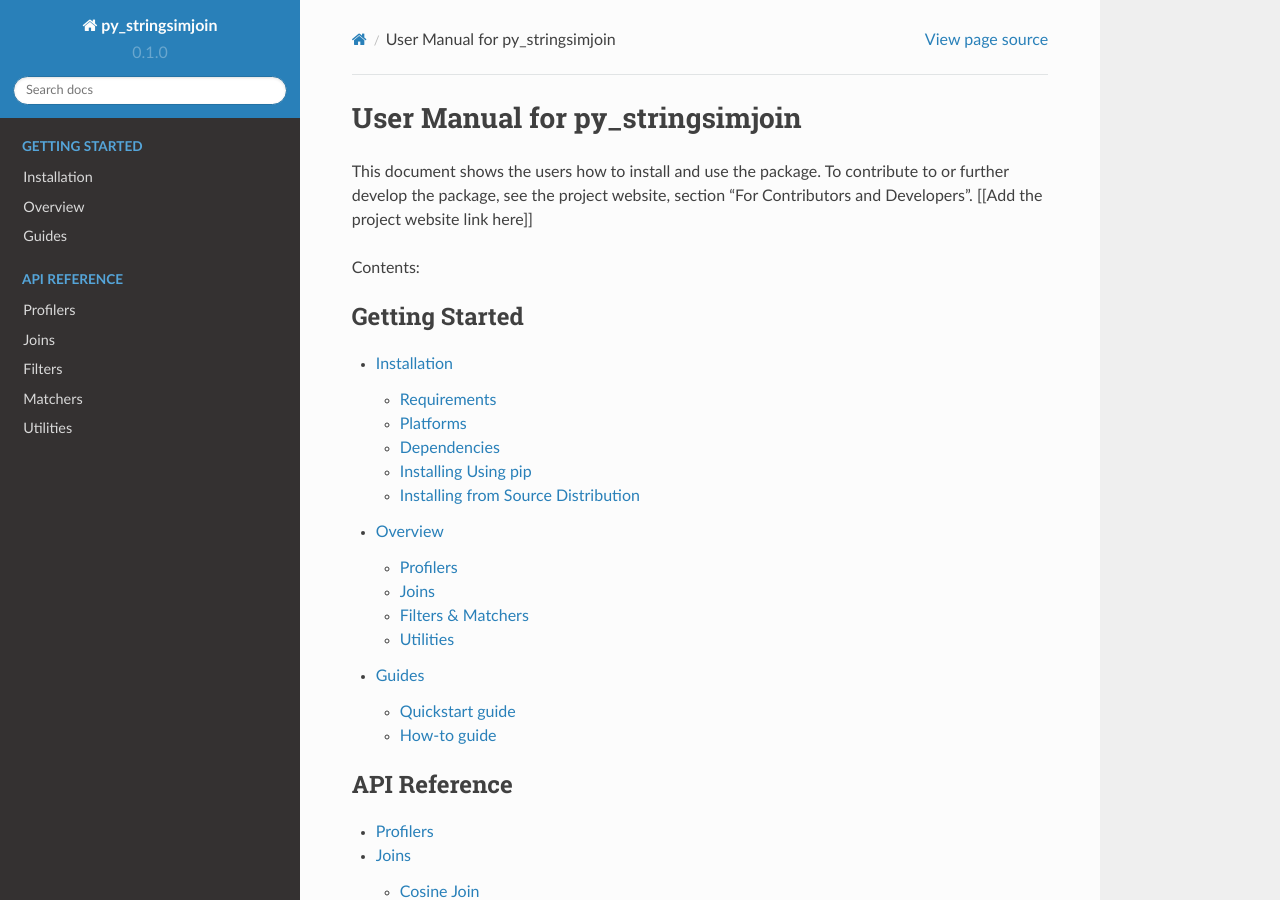
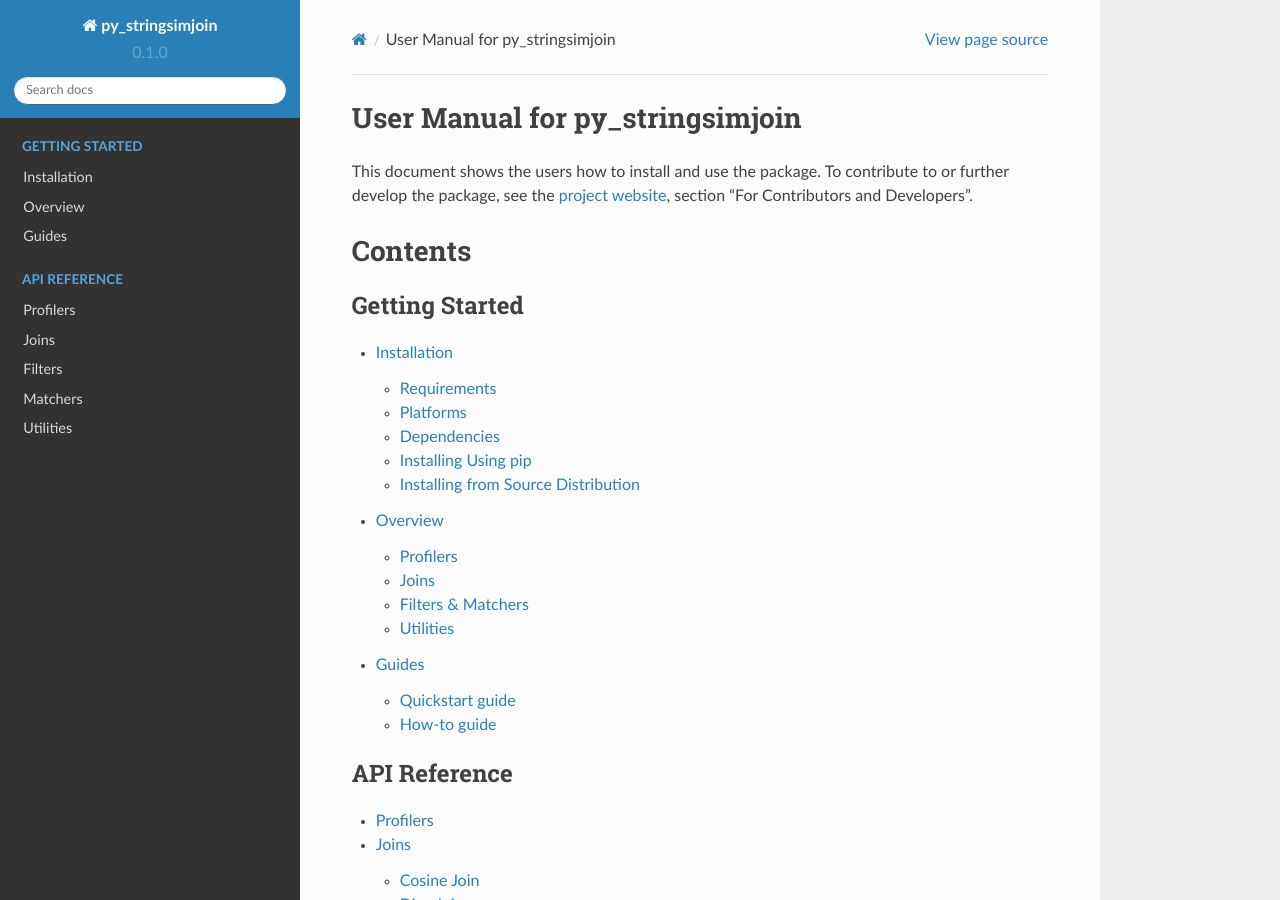
Before and after one commit to anhaidgroup/py_stringsimjoin, a Sphinx documentation site: the page built from docs/index.rst, in a window 1280 px wide and 900 px high. Built offline with Sphinx 7.4.7 and the Read the Docs theme 2.0.0, drawn with Linux system fonts in a browser that asks for light colours.

Commit message:
[DOC] Updated index.rst and overview.rst

```diff
--- a/docs/index.rst
+++ b/docs/index.rst
@@ -6,9 +6,13 @@
 User Manual for py_stringsimjoin
 ================================
 
-This document shows the users how to install and use the package. To contribute to or further develop the package, see the project website, section “For Contributors and Developers”. [[Add the project website link here]]
+This document shows the users how to install and use the package. To contribute
+to or further develop the package, see the
+`project website <https://sites.google.com/site/anhaidgroup/projects/py_stringsimjoin>`_,
+section “For Contributors and Developers”.
 
-Contents:
+Contents
+========
 
 .. toctree::
    :maxdepth: 2
--- a/docs/overview.rst
+++ b/docs/overview.rst
@@ -8,9 +8,9 @@ Given two tables A and B, this package provides commands to perform string simil
 
 Such joins are challenging because a naive implementation would consider all tuple pairs in the Cartesian product of Tables A and B, an often enormous number (for example, 10 billion pairs if each table has 100K tuples). The package provides efficient implementations of such joins, by using methods called "filtering" to quickly eliminate the pairs that obviously cannot satisfy the join condition.
 
-To understand tokenizing and string similarity scores (such as Jaccard, edit distance, etc.), see the Web site of the package py_stringmatching (in particular, read the following book chapter on string matching). That package provides efficient implementations of a set of tokenizers and string similarity measures. It focuses on the case of tokenizing two strings and then applying a similarity measure to the outputs of the tokenizers to compute a similarity score between those two strings. This package builds on top of py_stringmatching, so it is important to understand the tokenizers and string similarity measures of the py_stringmatching package.
+To understand tokenizing and string similarity scores (such as Jaccard, edit distance, etc.), see the `Web site <https://sites.google.com/site/anhaidgroup/projects/py_stringmatching>`_ of the package py_stringmatching (in particular, read the following `book chapter on string matching <http://pages.cs.wisc.edu/~anhai/py_stringmatching/dibook-string-matching.pdf>`_). That package provides efficient implementations of a set of tokenizers and string similarity measures. It focuses on the case of tokenizing two strings and then applying a similarity measure to the outputs of the tokenizers to compute a similarity score between those two strings. This package builds on top of py_stringmatching, so it is important to understand the tokenizers and string similarity measures of the py_stringmatching package.
 
-To read more about string similarity joins, see [[which paper to mention here? Perhaps "string similarity joins: an experimental evaluation?". Is there a better paper? Maybe mention two papers]]
+To read more about string similarity joins, see `String Similarity Joins: An Experimental Evaluation <http://www.vldb.org/pvldb/vol7/p625-jiang.pdf>`_ and `String Similarity Search and Join : A Survey <http://dbgroup.cs.tsinghua.edu.cn/ligl/papers/fcs15-string-survey.pdf>`_.
 
 We now explain the most important notions an user is likely to encounter while using this package. To use the package, the user typically loads into Python two tables A and B (as described above). These two tables will often be referred to in the commands of this package as ltable (for "left table") and rtable (for "right table"), respectively. The notion "tuple pair" refers to a pair (x,y) where x is a tuple in ltable and y is a tuple in rtable.
 
@@ -21,7 +21,7 @@ To execute a string similarity join, the user calls a command such as jaccard_jo
 * The output will be a table of tuple pairs surviving the join. The user may want to specify the desired attributes of the output table, using arguments such as l_out_attrs, r_out_attrs, l_out_prefix, etc.
 * A flag to indicate on how many cores should this command be run.
 
-Internally, a command such as jaccard_join will first create a filter object, using an appropriate filtering techniques (many such techniques exist, see the book chapter on string matching). Next, it uses this filter object to quickly drop many pairs that obviously do not satisfy the join condition. The set of remaining tuple pairs is referred to as a "candidate set". Finally, it applies a matcher to the pairs in this set. The matcher simply checks and retains only those pairs that satisfy the join condition.
+Internally, a command such as jaccard_join will first create a filter object, using an appropriate filtering techniques (many such techniques exist, see the `book chapter on string matching <http://pages.cs.wisc.edu/~anhai/py_stringmatching/dibook-string-matching.pdf>`_). Next, it uses this filter object to quickly drop many pairs that obviously do not satisfy the join condition. The set of remaining tuple pairs is referred to as a "candidate set". Finally, it applies a matcher to the pairs in this set. The matcher simply checks and retains only those pairs that satisfy the join condition.
 
 The implemented commands can be organized into the following groups: profilers, joins, filters, matchers, and utilities. We now briefly describe these.
 
```
